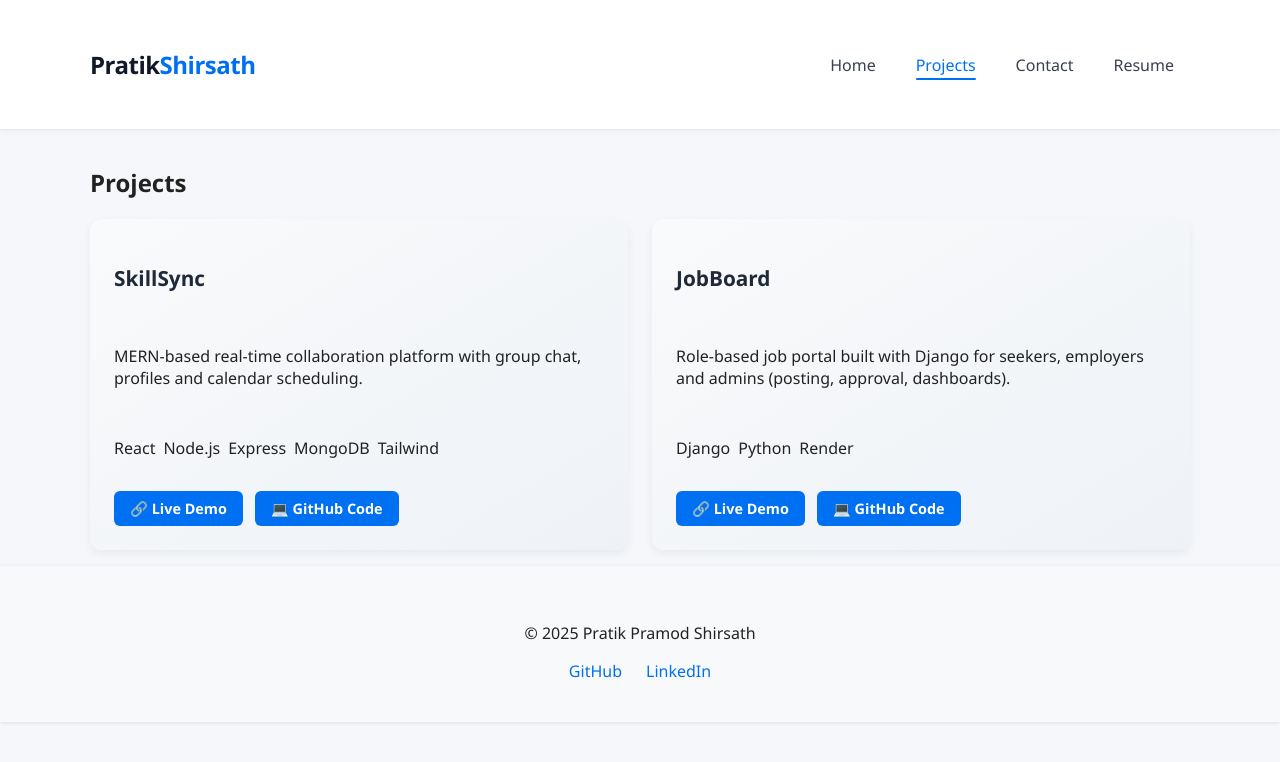
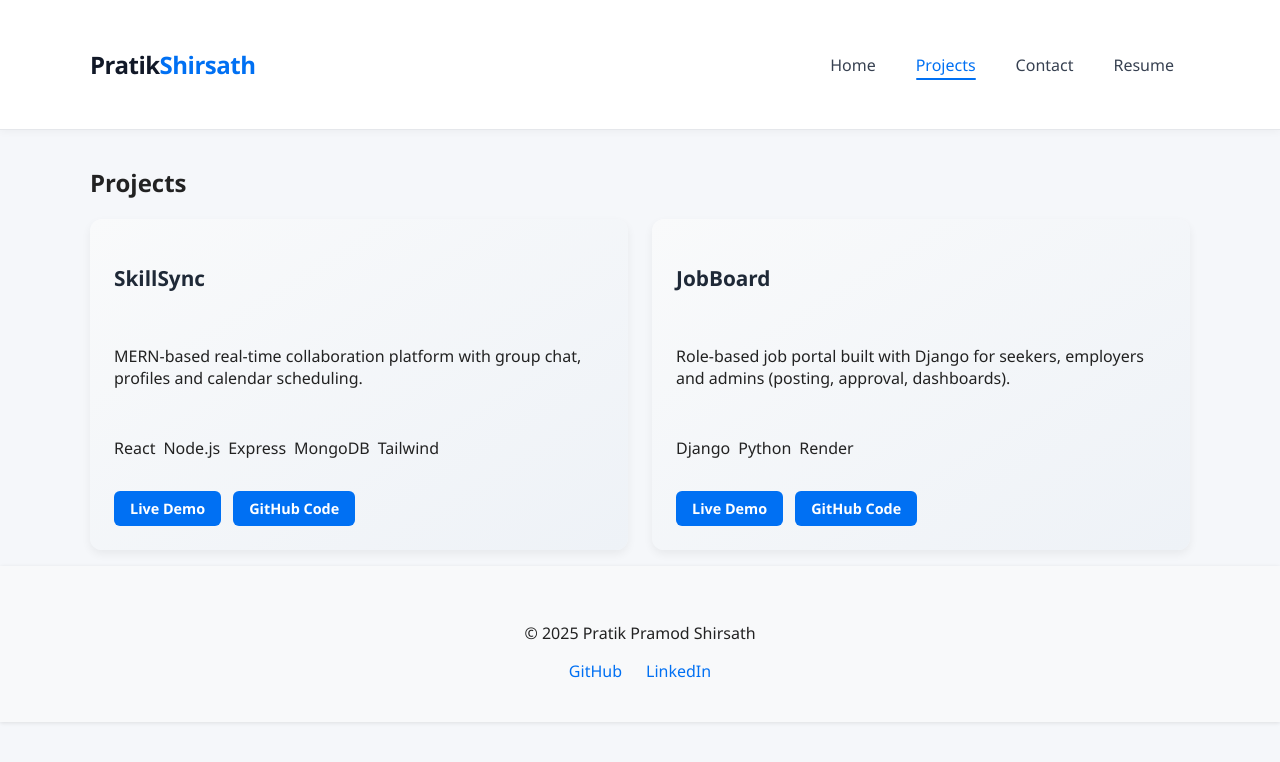
Before and after one commit to hello-world123pratik/personal-portfolio, a React (Vite) app: page /projects in a window 1280 px wide. Shown: the top 762 px of the page. Built offline with nearby package versions, Linux system fonts and the light colour scheme; no server answers.

Commit message:
Update ProjectCard.jsx

```diff
--- a/src/components/ProjectCard.jsx
+++ b/src/components/ProjectCard.jsx
@@ -15,7 +15,7 @@ export default function ProjectCard({ project }) {
           target="_blank"
           rel="noopener noreferrer"
         >
-          🔗 Live Demo
+           Live Demo
         </a>
 
         <a
@@ -24,7 +24,7 @@ export default function ProjectCard({ project }) {
           target="_blank"
           rel="noopener noreferrer"
         >
-          💻 GitHub Code
+           GitHub Code
         </a>
       </div>
     </div>
```
